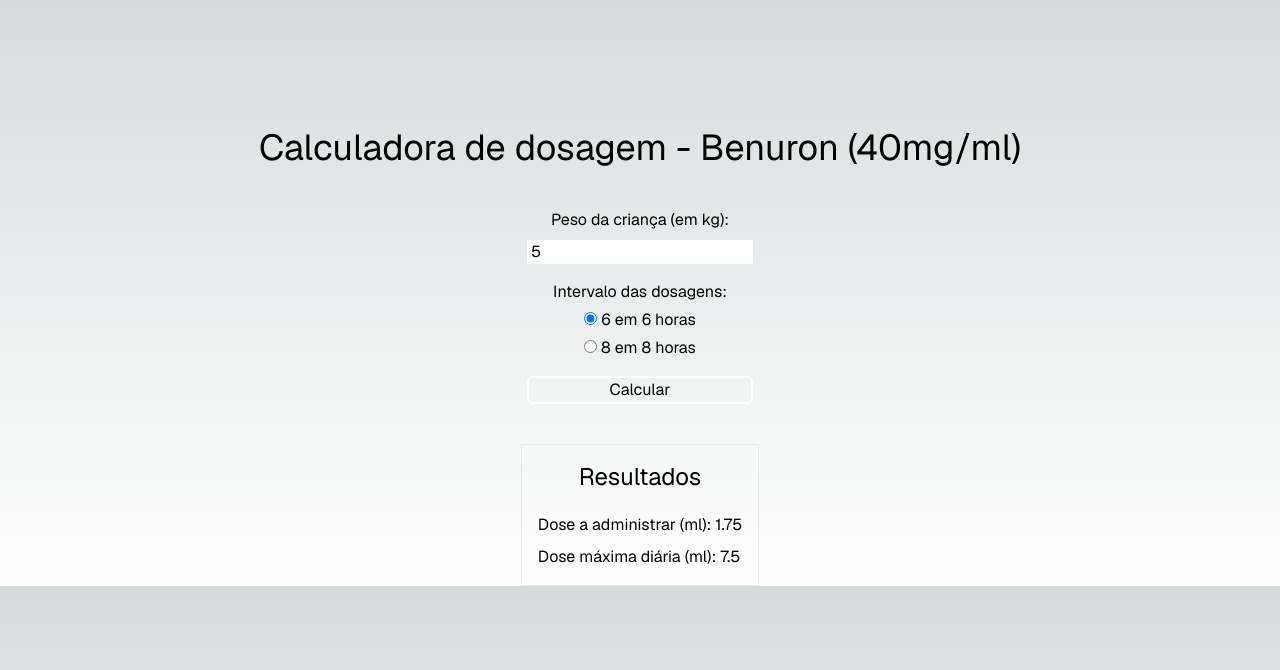
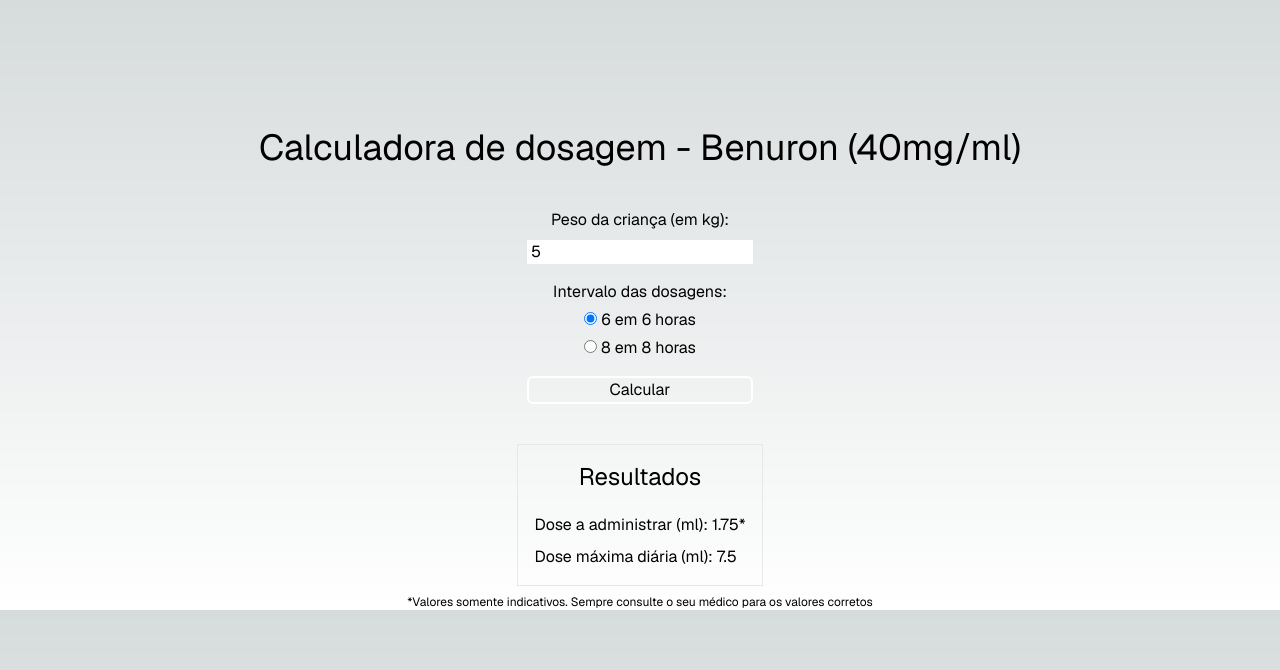
Before and after one commit to felipefss/benuron-dosage, a Next.js app: page / in a window 1280 px wide. Both pictures are taken after typing "5" into the empty fields and a click on the button "Calcular". Shown: the top 670 px of the page. Built offline with nearby package versions, Linux system fonts and the light colour scheme.

Commit message:
add disclaimer

```diff
--- a/src/app/page.tsx
+++ b/src/app/page.tsx
@@ -14,7 +14,7 @@
 
     const weight = parseInt(weightInputRef.current?.value as string);
 
-    const { dose, max } = calculateDosage(weight, interval as 6 | 8);
+    const { dose, max } = calculateDosage(weight, interval);
     setDose(dose);
     setMaxDose(max);
   }
@@ -53,14 +53,19 @@
       </form>
 
       {dose && (
+        <>
           <section className="mt-10 border border-solid p-4">
             <h2 className="text-2xl mb-5 text-center">Resultados</h2>
 
             <div className="flex flex-col gap-2">
-            <span>Dose a administrar (ml): {dose}</span>
+              <span>Dose a administrar (ml): {dose}*</span>
               <span>Dose máxima diária (ml): {maxDose}</span>
             </div>
           </section>
+          <span className="text-xs mt-2">
+            *Valores somente indicativos. Sempre consulte o seu médico para os valores corretos
+          </span>
+        </>
       )}
     </main>
   );
```
Lines whose indentation alone changed are shown as unchanged.
